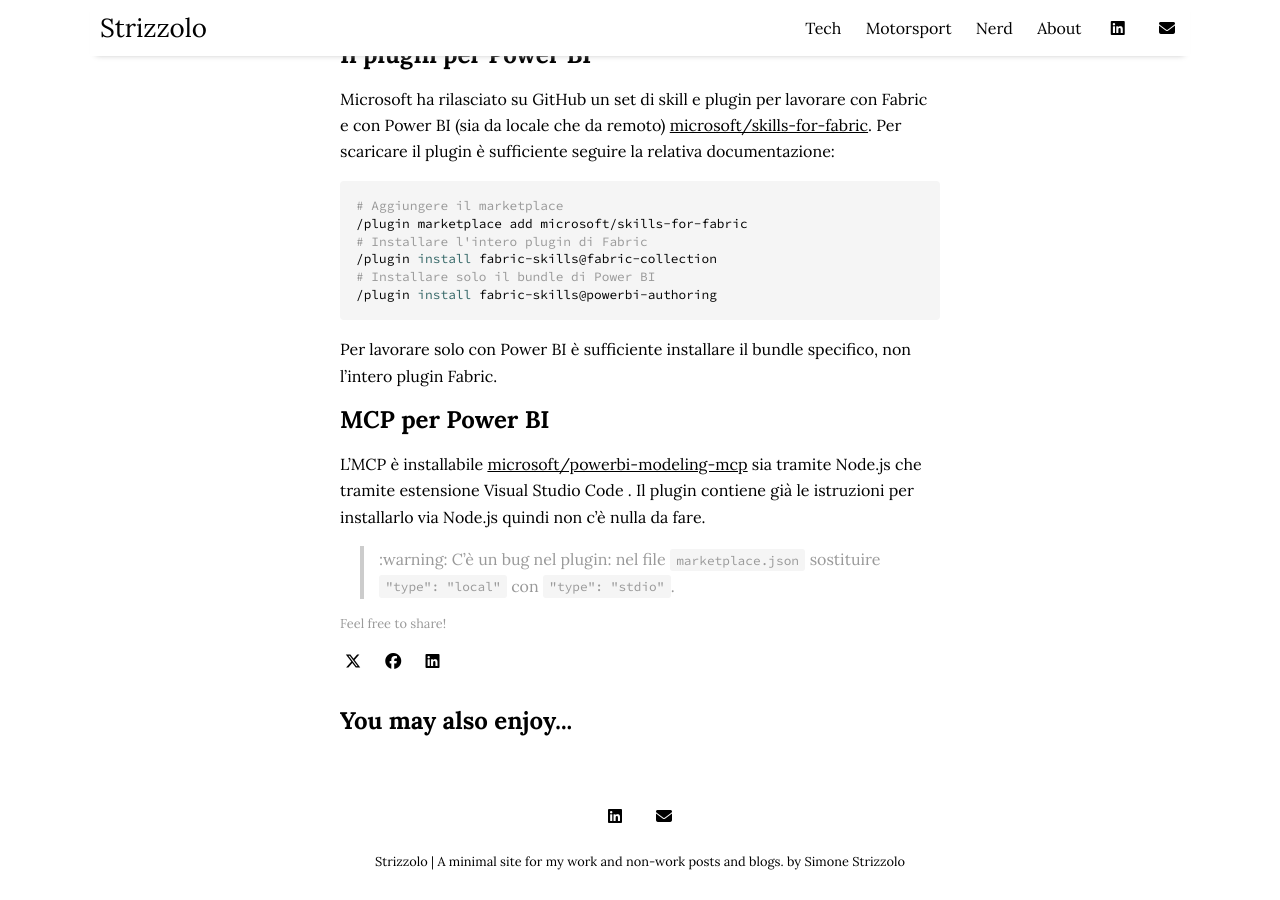
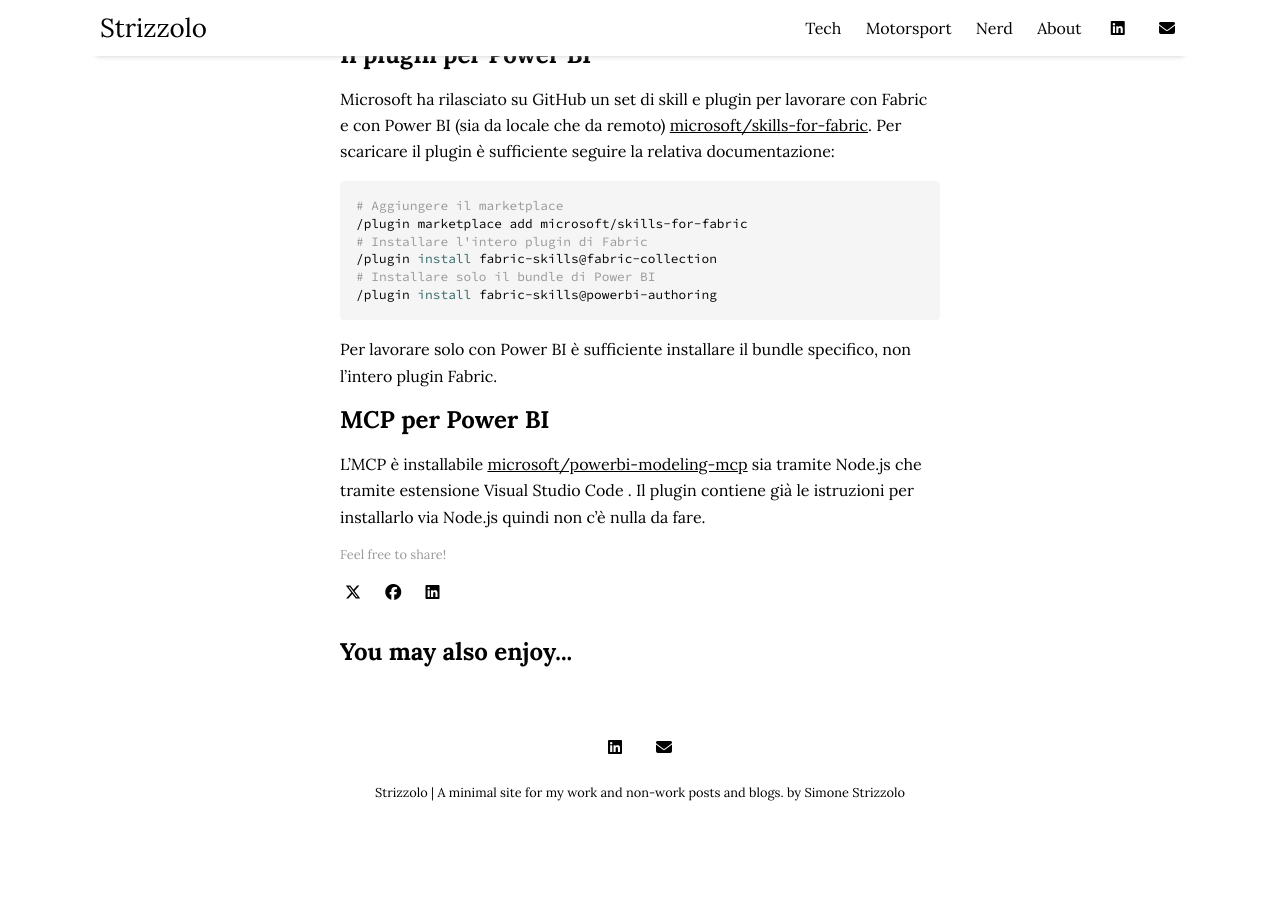
Before and after one commit to SimoneStrizzolo/simonestrizzolo.github.io, a Jekyll site: the page built from _posts/2026-06-09-claude-e-powerbi.md, in a window 1280 px wide and 900 px high, scrolled down 1530 px. Built offline with Jekyll 4.4.1, drawn with Linux system fonts in a browser that asks for light colours; after the commit the page ends 2361 px from its top, so only the background shows below that.

Commit message:
update: aggiornato post Claude PBI

```diff
--- a/_posts/2026-06-09-claude-e-powerbi.md
+++ b/_posts/2026-06-09-claude-e-powerbi.md
@@ -49,5 +49,3 @@
 ## MCP per Power BI
 
 L'MCP è installabile [microsoft/powerbi-modeling-mcp](https://github.com/microsoft/powerbi-modeling-mcp) sia tramite Node.js che tramite estensione Visual Studio Code . Il plugin contiene già le istruzioni per installarlo via Node.js quindi non c'è nulla da fare.
-
-> :warning: C'è un bug nel plugin: nel file `marketplace.json` sostituire `"type": "local"` con `"type": "stdio"`.
```
